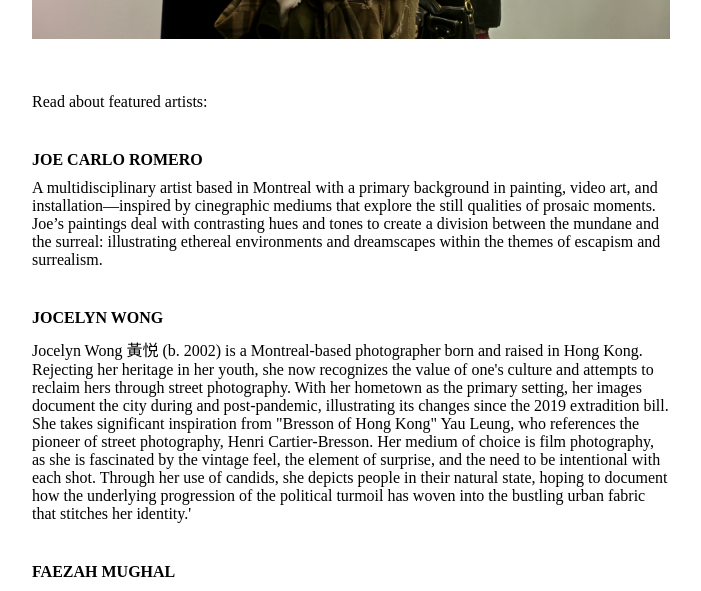
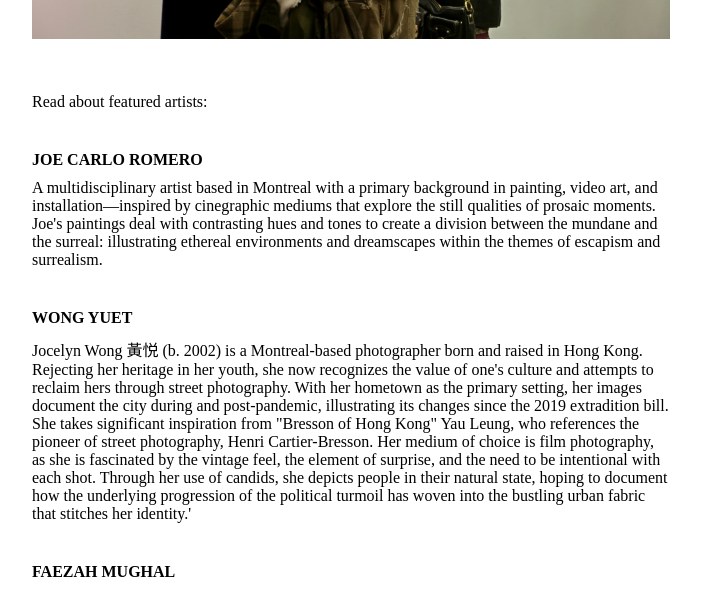
Before and after one commit to lilygostovic/persevere, a React (Create React App) app: page /persevere-2022 in a window 1280 px wide. Shown: the part 640-1231 px from the top of the page, without its empty margins (76-777 px from the left). Built offline with nearby package versions, Linux system fonts and the light colour scheme.

Commit message:
Add artist links for Persevere2022

```diff
--- a/src/data/artists/2022.json
+++ b/src/data/artists/2022.json
@@ -1,30 +1,37 @@
 [
   {
     "name": "JOE CARLO ROMERO",
-    "description": "A multidisciplinary artist based in Montreal with a primary background in painting, video art, and installation—inspired by cinegraphic mediums that explore the still qualities of prosaic moments. Joe’s paintings deal with contrasting hues and tones to create a division between the mundane and the surreal: illustrating ethereal environments and dreamscapes within the themes of escapism and surrealism."
+    "description": "A multidisciplinary artist based in Montreal with a primary background in painting, video art, and installation—inspired by cinegraphic mediums that explore the still qualities of prosaic moments. Joe's paintings deal with contrasting hues and tones to create a division between the mundane and the surreal: illustrating ethereal environments and dreamscapes within the themes of escapism and surrealism.",
+    "link": "https://www.kaleido.art/Joe.Kokoy"
   },
   {
-    "name": "JOCELYN WONG",
-    "description": "Jocelyn Wong 黃悦 (b. 2002) is a Montreal-based photographer born and raised in Hong Kong. Rejecting her heritage in her youth, she now recognizes the value of one's culture and attempts to reclaim hers through street photography. With her hometown as the primary setting, her images document the city during and post-pandemic, illustrating its changes since the 2019 extradition bill. She takes significant inspiration from \"Bresson of Hong Kong\" Yau Leung, who references the pioneer of street photography, Henri Cartier-Bresson. Her medium of choice is film photography, as she is fascinated by the vintage feel, the element of surprise, and the need to be intentional with each shot. Through her use of candids, she depicts people in their natural state, hoping to document how the underlying progression of the political turmoil has woven into the bustling urban fabric that stitches her identity.'"
+    "name": "WONG YUET",
+    "description": "Jocelyn Wong 黃悦 (b. 2002) is a Montreal-based photographer born and raised in Hong Kong. Rejecting her heritage in her youth, she now recognizes the value of one's culture and attempts to reclaim hers through street photography. With her hometown as the primary setting, her images document the city during and post-pandemic, illustrating its changes since the 2019 extradition bill. She takes significant inspiration from \"Bresson of Hong Kong\" Yau Leung, who references the pioneer of street photography, Henri Cartier-Bresson. Her medium of choice is film photography, as she is fascinated by the vintage feel, the element of surprise, and the need to be intentional with each shot. Through her use of candids, she depicts people in their natural state, hoping to document how the underlying progression of the political turmoil has woven into the bustling urban fabric that stitches her identity.'",
+    "link": "https://www.instagram.com/wngyuet/"
   },
   {
     "name": "FAEZAH MUGHAL",
-    "description": "Faezah Mughal (b. 2000, Toronto, Ontario) is a Montréal-based artist who mostly paints ghostly, unearthly figures in hazy landscapes that explore topics of womanhood, trauma, nostalgia and spiritualism. She is interested in theology, and religious symbolism often appears in her work, inspired by Biblical and Quranic stories and her Sufi upbringing. Her mediums of preference are ink and oil on canvas."
+    "description": "Faezah Mughal (b. 2000, Toronto, Ontario) is a Montréal-based artist who mostly paints ghostly, unearthly figures in hazy landscapes that explore topics of womanhood, trauma, nostalgia and spiritualism. She is interested in theology, and religious symbolism often appears in her work, inspired by Biblical and Quranic stories and her Sufi upbringing. Her mediums of preference are ink and oil on canvas.",
+    "link": ""
   },
   {
     "name": "JULIE ROCH-CUERRIER",
-    "description": "Julie Roch-Cuerrier is a visual artist living and working in Montréal, Canada. Her practice focuses on the passage of time as a living subject and on the temporal and transformational processes of matter. Through an array of mediums including sculpture, photography and installation, she questions the agency of objects, the liminality of matter, and the spectrality of spaces where the living and non-living intersect."
+    "description": "Julie Roch-Cuerrier is a visual artist living and working in Montréal, Canada. Her practice focuses on the passage of time as a living subject and on the temporal and transformational processes of matter. Through an array of mediums including sculpture, photography and installation, she questions the agency of objects, the liminality of matter, and the spectrality of spaces where the living and non-living intersect.",
+    "link": "https://julierochcuerrier.com"
   },
   {
     "name": "AOIFE BALDWIN-MAHER",
-    "description": "Aoife Baldwin-Maher is a multidisciplinary visual artist who works with ink, watercolour, digital drawing, printmaking, murals, video, animation and performance. A guest on turtle island, they are a second-generation member of the Irish diaspora and live in Tiohtia:ke (Montréal.) Aoife studied in the drawing program at the Alberta College of Art and Design and then later at Concordia University in the Intermedia program working with video and performance. Regardless of their numerous mediums, Aoife’s art invariably espouses queer and feminist themes. At the center of their work the body is represented either realistically or as an abstract entity, most often somewhere in the space in between. They currently host and coordinate a weekly life drawing session called Antimodele which can be found on social media as @drawnbyaoife."
+    "description": "Aoife Baldwin-Maher is a multidisciplinary visual artist who works with ink, watercolour, digital drawing, printmaking, murals, video, animation and performance. A guest on turtle island, they are a second-generation member of the Irish diaspora and live in Tiohtia:ke (Montréal.) Aoife studied in the drawing program at the Alberta College of Art and Design and then later at Concordia University in the Intermedia program working with video and performance. Regardless of their numerous mediums, Aoife's art invariably espouses queer and feminist themes. At the center of their work the body is represented either realistically or as an abstract entity, most often somewhere in the space in between. They currently host and coordinate a weekly life drawing session called Antimodele which can be found on social media as @drawnbyaoife.",
+    "link": "https://www.instagram.com/drawnbyaoife/"
   },
   {
     "name": "AUDREY CHA",
-    "description": "Audrey is an abstract artist based in Montréal, Canada. Growing up, she always had a great interest in art and aesthetics. As a child, she played the piano and fell in love with travel photography in her early twenties. Her eyes are constantly trying to capture beauty, emotion, harmony and interesting compositions in what she is observing. She also has a strong passion for people and how they relate to themselves and to others. She completed a doctorate degree in psychology and has been practicing psychodynamic psychotherapy since 2008. Throughout those years, she remained drawn to art in many ways in her life. In 2020, she discovered watercolours and their magic and the unpredictable way water mixes with different pigments of colour. From this moment, there was no turning back, art had to play a greater role in her life."
+    "description": "Audrey is an abstract artist based in Montréal, Canada. Growing up, she always had a great interest in art and aesthetics. As a child, she played the piano and fell in love with travel photography in her early twenties. Her eyes are constantly trying to capture beauty, emotion, harmony and interesting compositions in what she is observing. She also has a strong passion for people and how they relate to themselves and to others. She completed a doctorate degree in psychology and has been practicing psychodynamic psychotherapy since 2008. Throughout those years, she remained drawn to art in many ways in her life. In 2020, she discovered watercolours and their magic and the unpredictable way water mixes with different pigments of colour. From this moment, there was no turning back, art had to play a greater role in her life.",
+    "link": "https://www.audreycha-art.com"
   },
   {
     "name": "EMILIE CHAMBERLAND",
-    "description": "(née en 1992) est une artiste multidisciplinaire québécoise vivant à Montréal. Avec un parcours en musique et en art visuel, son travail actuel l’amène à développer une sensibilité artistique qu’elle caractérise d’intuitive. Par l’entremise de médiums mixtes, Émilie propose une réflexion sur l’exploration de l’inconscient grâce à des œuvres profondément instinctives. En écho au principe du défoulement, elle va même jusqu'à fermer les yeux durant la création, se laissant ainsi guider par le moment présent. De ses oeuvres se dégagent certaines contradictions; entre complexité et simplicité, ou bien entre douceur et souffrance. Les créations d’Émilie illustrent l’harmonie qui est rendue possible par ces contradictions. Sa proposition artistique s’interroge sur l’art comme outil de croissance et ainsi elle alimente l’expérimentation dans l’idée de découvrir de nouvelles façons d'expression à travers ses différentes techniques."
+    "description": "(née en 1992) est une artiste multidisciplinaire québécoise vivant à Montréal. Avec un parcours en musique et en art visuel, son travail actuel l'amène à développer une sensibilité artistique qu'elle caractérise d'intuitive. Par l'entremise de médiums mixtes, Émilie propose une réflexion sur l'exploration de l'inconscient grâce à des œuvres profondément instinctives. En écho au principe du défoulement, elle va même jusqu'à fermer les yeux durant la création, se laissant ainsi guider par le moment présent. De ses oeuvres se dégagent certaines contradictions; entre complexité et simplicité, ou bien entre douceur et souffrance. Les créations d'Émilie illustrent l'harmonie qui est rendue possible par ces contradictions. Sa proposition artistique s'interroge sur l'art comme outil de croissance et ainsi elle alimente l'expérimentation dans l'idée de découvrir de nouvelles façons d'expression à travers ses différentes techniques.",
+    "link": "https://www.instagram.com/emchamberland/"
   }
 ]
--- a/src/pages/Persevere2022Page.tsx
+++ b/src/pages/Persevere2022Page.tsx
@@ -1,19 +1,12 @@
-import { useState } from 'react';
+import { useState } from "react";
 
-import { useTranslation } from 'react-i18next';
-import { styled } from 'styled-components';
+import { useTranslation } from "react-i18next";
+import { styled } from "styled-components";
 
-import {
-  Footer,
-  Nav,
-  PageHeader,
-} from '../components';
-import {
-  StyledDiv,
-  StyledText,
-} from '../components/common';
-import { EventDetails } from '../components/EventDetails';
-import artists from '../data/artists/2022.json';
+import { Footer, Nav, PageHeader } from "../components";
+import { StyledDiv, StyledText } from "../components/common";
+import { EventDetails } from "../components/EventDetails";
+import artists from "../data/artists/2022.json";
 
 const LineBreak = styled.div`
   height: 20px;
@@ -58,7 +51,18 @@ export const Persevere2022Page = () => {
           <LineBreak />
           {artists.map((artist) => (
             <StyledDiv py="20px">
-              <StyledText variant="artistName">{artist.name}</StyledText>
+              {artist.link !== "" ? (
+                <a
+                  href={artist.link}
+                  rel="noreferrer"
+                  target="_blank"
+                  style={{ textDecoration: "none" }}
+                >
+                  <StyledText variant="artistName">{artist.name}</StyledText>
+                </a>
+              ) : (
+                <StyledText variant="artistName">{artist.name}</StyledText>
+              )}
               <StyledDiv height="10px" />
               <StyledText variant="paragraphMedium">
                 {artist.description}
```
